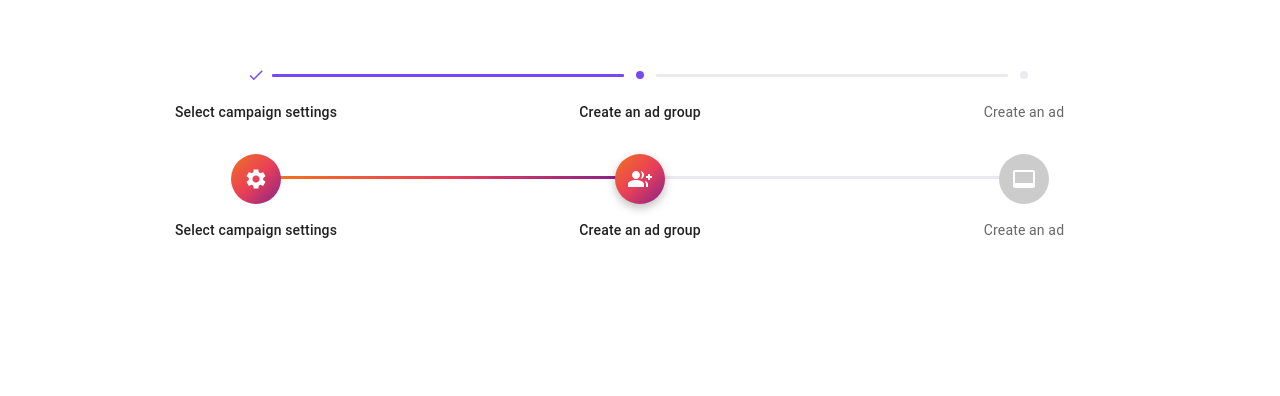
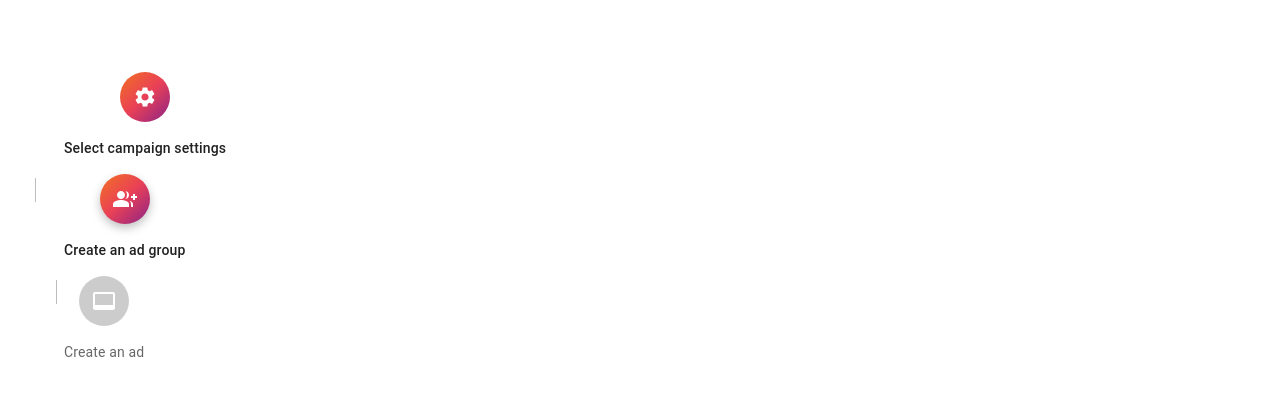
Before and after one commit to cpramshad/react-mui, a React (Create React App) app: page / in a window 1280 px wide. Shown: the top 396 px of the page. Built offline with nearby package versions, Linux system fonts and the light colour scheme.

Commit message:
Stepper changes

```diff
--- a/src/components/Stepper.tsx
+++ b/src/components/Stepper.tsx
@@ -151,17 +151,18 @@ const steps = [
 export default function CustomizedSteppers() {
   return (
     <Stack sx={{ width: "100%" }} spacing={4}>
-      <Stepper alternativeLabel activeStep={1} connector={<QontoConnector />}>
+      {/* <Stepper alternativeLabel activeStep={1} connector={<QontoConnector />}>
         {steps.map((label) => (
           <Step key={label}>
             <StepLabel StepIconComponent={QontoStepIcon}>{label}</StepLabel>
           </Step>
         ))}
-      </Stepper>
+      </Stepper> */}
       <Stepper
         alternativeLabel
         activeStep={1}
-        connector={<ColorlibConnector />}
+        // connector={<ColorlibConnector />}
+        orientation="vertical"
       >
         {steps.map((label) => (
           <Step key={label}>
```
